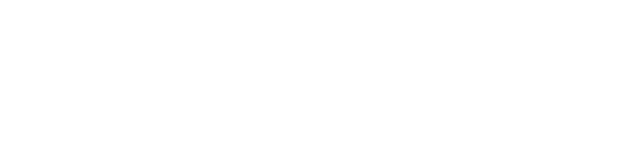
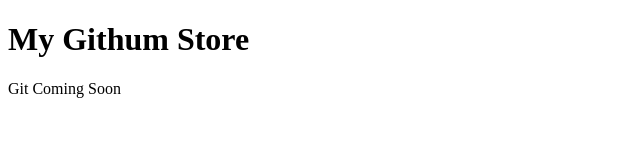
Before and after one commit to biswas-sourav0/My-First-Github-Repo, a plain HTML site: page index.html in a window 1280 px wide. Shown: the whole page, without its empty margins (0-640 px from the left). Drawn offline with Linux system fonts and the light colour scheme.

Commit message:
Git Coming Soon

```diff
--- a/index.html
+++ b/index.html
@@ -6,6 +6,7 @@
     <title>My First Github Ripo</title>
 </head>
 <body>
-
+    <h1>My Githum Store</h1>
+    <p>Git Coming Soon</p>
 </body>
 </html>
```
